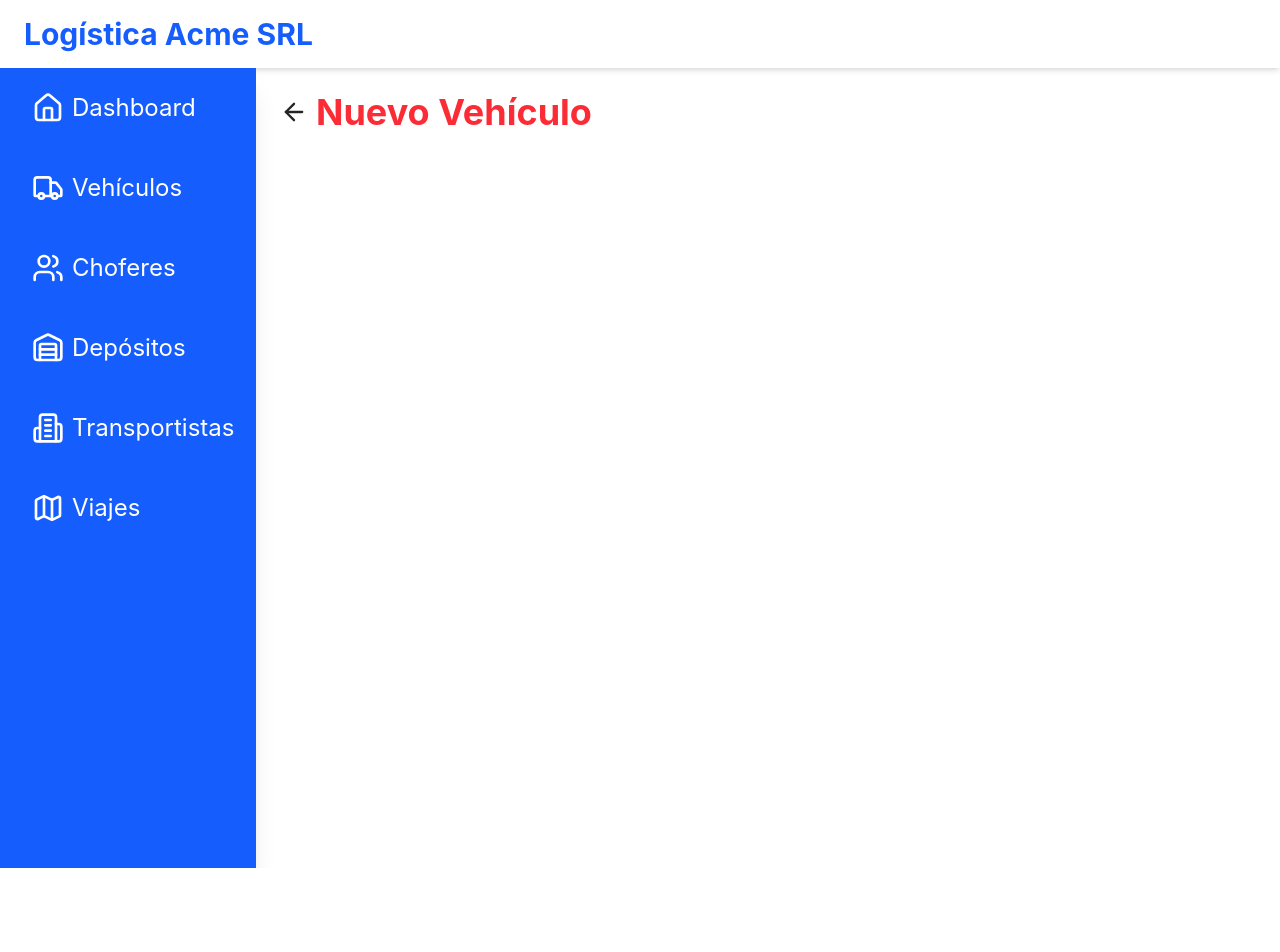
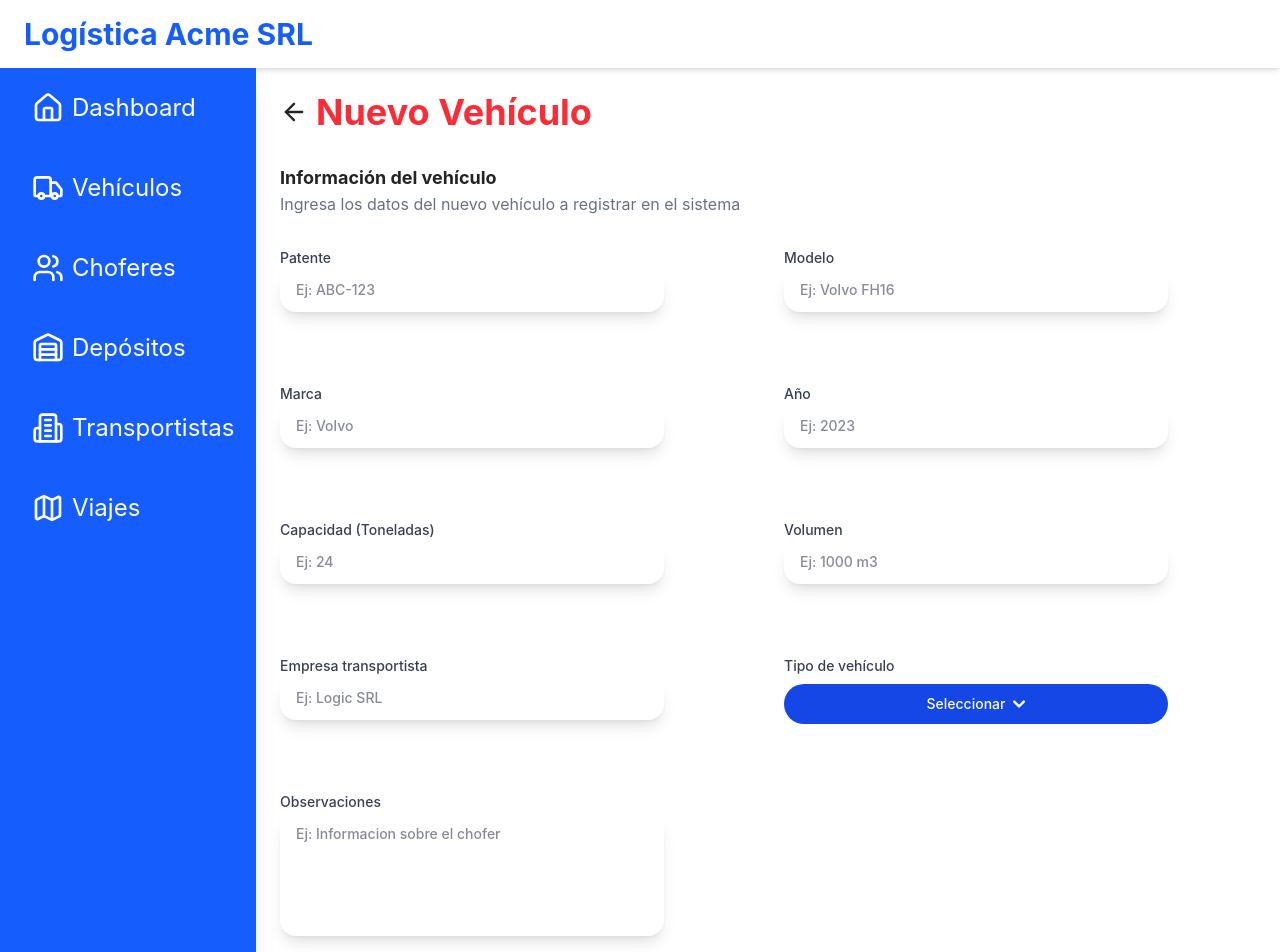
Before and after one commit to DesApp-2025c1-Grupo-5/viajes-frontend, a React (Vite) app: page /nuevoVehiculo in a window 1280 px wide. Shown: the top 952 px of the page. Before the commit the page ends 868 px from the top, so only its background shows below. Built offline with nearby package versions, Linux system fonts and the light colour scheme.

Commit message:
Se crearon las páginas de nuevo vehículo - nuevo depósito - nuevo transportista - nuevo viajes. Junto a Giovanni Martini

```diff
--- /dev/null
+++ b/src/components/DataTimePicker.jsx
@@ -0,0 +1,27 @@
+import { Calendar } from "lucide-react";
+
+const DateTimePicker = (props) => {
+  return (
+    <div className="flex flex-col gap-1">
+      <label htmlFor={props.id} className="text-sm font-semibold">
+        {props.title}
+        {props.required && <span className="text-red-500 ml-1">*</span>}
+      </label>
+      <div className="flex items-center gap-2 bg-gray-100 p-2 rounded-md w-fit">
+        <Calendar className="w-5 h-5 text-gray-500" />
+        <input
+          type="date"
+          id={`${props.id}-date`}
+          className="bg-transparent px-2 py-1 rounded focus:outline-none cursor-pointer text-sm"
+        />
+        <input
+          type="time"
+          id={`${props.id}-time`}
+          className="bg-transparent px-2 py-1 rounded focus:outline-none cursor-pointer text-sm"
+        />
+      </div>
+    </div>
+  );
+};
+
+export default DateTimePicker;
--- a/src/components/Header.jsx
+++ b/src/components/Header.jsx
@@ -1,7 +1,7 @@
 const Header = () => {
   return (
     // falta aplicar el degradado
-    <header className="bg-white-600 px-6 py-4 shadow-md">
+    <header className="g-whiteb-600 px-6 py-4 shadow-md">
       <div>
         <h1 className="text-3xl text-blue-600 font-bold">Logística Acme SRL</h1>
       </div>
--- a/src/pages/nuevoPages/NuevoDepositoPage.jsx
+++ b/src/pages/nuevoPages/NuevoDepositoPage.jsx
@@ -22,8 +22,8 @@ const NuevoDepositoPage = () => {
           </div>
           <TableTitle
             color="black"
-            title="Información del chofer"
-            description="Ingresa los datos del nuevo chofer a registrar en el sistema"
+            title="Información del depósito"
+            description="Ingresa los datos del nuevo depósito a registrar en el sistema"
           ></TableTitle>
           <div className="grid grid-cols-2 gap-8 max-w-5xl">
             <Input
--- a/src/pages/nuevoPages/NuevoTransportistaPage.jsx
+++ b/src/pages/nuevoPages/NuevoTransportistaPage.jsx
@@ -1,7 +1,13 @@
 import BackButton from "../../components/BackButton";
-import Header from "../../components/Header"
-import NavBar from "../../components/NavBar"
-import TitleNew from "../../components/TitleNew"
+import Header from "../../components/Header";
+import NavBar from "../../components/NavBar";
+import TitleNew from "../../components/TitleNew";
+import TableTitle from "../../components/TableTitle";
+import Input from "../../components/Input";
+import DropdownButton from "../../components/DropDownButton";
+import FormButtonCancel from "../../components/FormButtonCancel";
+import FormButtonSave from "../../components/FormButtonSave";
+import TextArea from "../../components/TextArea";
 
 const NuevoTransportistaPage = () => {
   return (
@@ -11,13 +17,63 @@ const NuevoTransportistaPage = () => {
         <NavBar></NavBar>
         <div className="flex-1 p-6">
           <div className="flex items-center gap-2 mb-6">
-              <BackButton path="/transportistas"/>
+            <BackButton path="/transportistas" />
             <TitleNew color="text-purple-400" title="Nuevo Transportista" />
+          </div>
+          <TableTitle
+            color="black"
+            title="Información del transportista"
+            description="Ingresa los datos del nuevo transportista a registrar en el sistema"
+          ></TableTitle>
+          <div className="grid grid-cols-2 gap-8 max-w-5xl">
+            <Input
+              placeholder="Ej: Transporte rápido S.A"
+              title="Razon social"
+              id="idTransporteRapido"
+            ></Input>
+            <Input
+              placeholder="Ej: 2020202020"
+              title="CUIT/RUT"
+              id="idCuit"
+            ></Input>
+            <Input
+              placeholder="Ej: abcdefga@hotmail.com"
+              title="E-mail"
+              id="idEMail"
+            ></Input>
+            <Input
+              placeholder="Ej: 1111111111"
+              title="Telefono"
+              id="idTelefono"
+            ></Input>
+            <Input placeholder="Ej: Argentina" title="Pais" id="idPais"></Input>
+            <Input
+              placeholder="Ej: Buenos Aires"
+              title="Provincia/Estado"
+              id="idProvinciaEstado"
+            ></Input>
+            <Input
+              placeholder="Ej: Activo"
+              title="Domicilio Fiscal"
+              id="idDomicilioFiscal"
+            ></Input>
+            <div></div>
+            <TextArea
+              placeholder="Ej: Informacion sobre el chofer"
+              title="Observaciones"
+              id="idObservaciones"
+            ></TextArea>
+            <div></div>
+            <div></div>
+            <div className="flex justify-end w-full gap-8">
+              <FormButtonCancel></FormButtonCancel>
+              <FormButtonSave></FormButtonSave>
+            </div>
           </div>
         </div>
       </div>
     </>
   );
-}
+};
 
 export default NuevoTransportistaPage;
--- a/src/pages/nuevoPages/NuevoVehiculoPage.jsx
+++ b/src/pages/nuevoPages/NuevoVehiculoPage.jsx
@@ -1,7 +1,13 @@
 import BackButton from "../../components/BackButton";
-import Header from "../../components/Header"
-import NavBar from "../../components/NavBar"
-import TitleNew from "../../components/TitleNew"
+import Header from "../../components/Header";
+import NavBar from "../../components/NavBar";
+import TitleNew from "../../components/TitleNew";
+import TableTitle from "../../components/TableTitle";
+import Input from "../../components/Input";
+import DropdownButton from "../../components/DropDownButton";
+import FormButtonCancel from "../../components/FormButtonCancel";
+import FormButtonSave from "../../components/FormButtonSave";
+import TextArea from "../../components/TextArea";
 
 const NuevoVehiculoPage = () => {
   return (
@@ -11,13 +17,59 @@ const NuevoVehiculoPage = () => {
         <NavBar></NavBar>
         <div className="flex-1 p-6">
           <div className="flex items-center gap-2 mb-6">
-              <BackButton path="/vehiculos"/>
+            <BackButton path="/vehiculos" />
             <TitleNew color="text-red-500" title="Nuevo Vehículo" />
+          </div>
+          <TableTitle
+            color="black"
+            title="Información del vehículo"
+            description="Ingresa los datos del nuevo vehículo a registrar en el sistema"
+          ></TableTitle>
+          <div className="grid grid-cols-2 gap-8 max-w-5xl">
+            <Input
+              placeholder="Ej: ABC-123"
+              title="Patente"
+              id="idPatente"
+            ></Input>
+            <Input
+              placeholder="Ej: Volvo FH16"
+              title="Modelo"
+              id="idModelo"
+            ></Input>
+            <Input placeholder="Ej: Volvo" title="Marca" id="idMarca"></Input>
+            <Input placeholder="Ej: 2023" title="Año" id="idAño"></Input>
+            <Input
+              placeholder="Ej: 24"
+              title="Capacidad (Toneladas)"
+              id="idToneladas"
+            ></Input>
+            <Input
+              placeholder="Ej: 1000 m3"
+              title="Volumen"
+              id="idVolumen"
+            ></Input>
+            <Input
+              placeholder="Ej: Logic SRL"
+              title="Empresa transportista"
+              id="idEmpresaTransportista"
+            ></Input>
+            <DropdownButton titulo="Tipo de vehículo"></DropdownButton>
+            <TextArea
+              placeholder="Ej: Informacion sobre el chofer"
+              title="Observaciones"
+              id="idObservaciones"
+            ></TextArea>
+            <div></div>
+            <div></div>
+            <div className="flex justify-end w-full gap-8">
+              <FormButtonCancel></FormButtonCancel>
+              <FormButtonSave></FormButtonSave>
+            </div>
           </div>
         </div>
       </div>
     </>
   );
-}
+};
 
 export default NuevoVehiculoPage;
--- a/src/pages/nuevoPages/NuevoViajePage.jsx
+++ b/src/pages/nuevoPages/NuevoViajePage.jsx
@@ -4,6 +4,11 @@ import NavBar from "../../components/NavBar";
 import TitleNew from "../../components/TitleNew";
 import TableTitle from "../../components/TableTitle";
 import DropdownButton from "../../components/DropDownButton";
+import DateTimePicker from "../../components/DataTimePicker";
+import Input from "../../components/Input";
+import FormButtonCancel from "../../components/FormButtonCancel";
+import FormButtonSave from "../../components/FormButtonSave";
+import TextArea from "../../components/TextArea";
 
 const NuevoViajePage = () => {
   return (
@@ -23,7 +28,7 @@ const NuevoViajePage = () => {
               description="Ingresa los datos del nuevo viaje a registrar en el sistema"
             ></TableTitle>
           </div>
-          <div className="grid grid-cols-2 gap-2 mt-8">
+          <div className="grid grid-cols-2 gap-8 max-w-5xl">
             <DropdownButton
               titulo="Deposito origen"
               buttonText="Seleccionar"
@@ -34,6 +39,39 @@ const NuevoViajePage = () => {
               buttonText="Seleccionar"
               onClick={() => alert("clicked!")}
             ></DropdownButton>
+            <DateTimePicker title="Fecha de salida"></DateTimePicker>
+            <DateTimePicker title="Fecha de Llegada"></DateTimePicker>
+            <Input
+              placeholder="Ej: Volvo FH16"
+              title="Vehículo"
+              id="idVehiculo"
+            ></Input>
+            <Input
+              placeholder="Ej: Miguel Perez"
+              title="Chofer"
+              id="idChoferes"
+            ></Input>
+            <Input
+              placeholder="Ej: Productos electronicos"
+              title="Descripcion de carga"
+              id="idProductosElectronicos"
+            ></Input>
+            <Input
+              placeholder="Ej: Pendiente"
+              title="Estado"
+              id="idEstado"
+            ></Input>
+            <TextArea
+              placeholder="Ej: Informacion sobre el chofer"
+              title="Observaciones"
+              id="idObservaciones"
+            ></TextArea>
+            <div></div>
+            <div></div>
+            <div className="flex justify-end w-full gap-8">
+              <FormButtonCancel></FormButtonCancel>
+              <FormButtonSave></FormButtonSave>
+            </div>
           </div>
         </div>
       </div>
```
Lines whose indentation alone changed are shown as unchanged.
